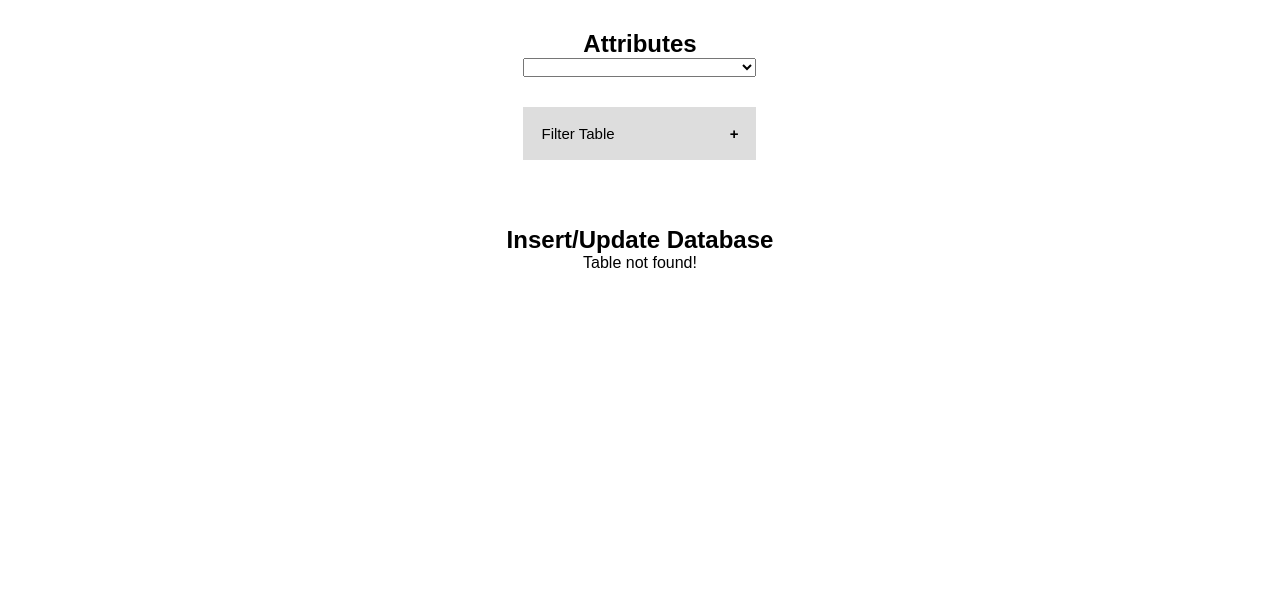
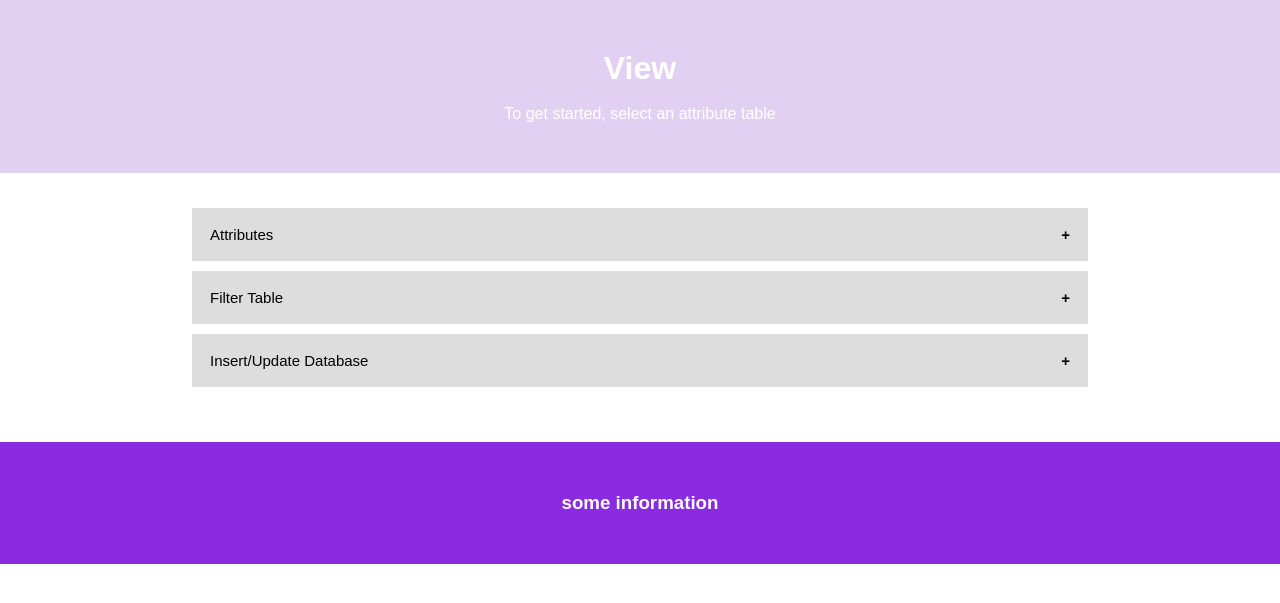
Before and after one commit to jordanwmckee/polymer-selector, a PHP site: page / in a window 1280 px wide. Shown: the part 57-660 px from the top of the page. Run offline with PHP 8.4, Linux system fonts and the light colour scheme.

Commit message:
crappy styling

```diff
--- a/website/code/query_db.php
+++ b/website/code/query_db.php
@@ -114,7 +114,7 @@ function queryTable() {
             }
 
             $sql = "SELECT * FROM `$table` ".$where;
-            echo $sql;
+            //echo $sql;
             $result = $conn->query($sql);
             CloseCon($conn);
             return $result;
--- a/website/static/css/style.css
+++ b/website/static/css/style.css
@@ -46,12 +46,13 @@ a {
 
 #content {
     max-width: 1080px;
+    width: 70%;
     text-align: center;
     overflow: hidden;
 }
 
 #table-select {
-    margin: 30px 0;
+    margin-top: 30px;
 }
 
 .collapsible {
@@ -63,6 +64,11 @@ a {
     text-align: left;
     outline: none;
     font-size: 15px;
+    margin: 5px 0;
+}
+
+#formm {
+    width: 100%;
 }
 
 .active, .collapsible:hover {
@@ -93,14 +99,6 @@ a {
     flex-direction: column;
     justify-content: center;
     align-items: center;
-}
-
-#update div {
-    margin: 15px 20px;
-}
-
-#column-filter {
-    margin: 30px 0;
 }
 
 .filter-row {
@@ -141,3 +139,15 @@ td, th {
 tr:nth-child(even) {
     background-color: #dddddd;
 }
+
+#update {
+    margin-bottom: 50px;
+}
+
+#footer {
+    width: 100%;
+    padding: 50px 0;
+    background-color: blueviolet;
+    color: white;
+    text-align: center;
+}
--- a/website/static/index.php
+++ b/website/static/index.php
@@ -35,19 +35,29 @@ validateDatabase();
     </div>
     <!-- end header section -->
 
+    <!-- page title sectino -->
+    <div id="page-title" style="padding: 50px 0; width: 100%; background-color: #E2d0f3; text-align: center; color: white;">
+        <h1>View</h1>
+        <br>
+        <p>To get started, select an attribute table</p>
+    </div>
+    <!-- end page title section -->
+
     <div id="content">
 
         <!-- table filter section -->
         <div id="config">
-            <form method="post">
+            <form id="formm">
                 <div id="table-select">
-                    <label for="polymer-categories"><h2>Attributes</h2></label>
+                    <button type="button" class="collapsible">Attributes</button>
+                    <div class="content">
                         <select id="tables" name="polymer-categories" id="polymer-categories">
                             <option value="" selected>None</option>
                             <?php
                             addToDropdown();
                             ?>
                         </select>
+                    </div>
                 </div>
                 <div id="column-filter">
                     <!-- fill in values here dynamically based on selection from table select -->
@@ -67,8 +77,8 @@ validateDatabase();
         <div id="view">
             <?php
             if ($result = queryTable()) {
-                echo "<h2>Table View</h2><br>";
-                echo "<div id='output'>";
+                echo "<button type='button' class='collapsible'>Table View</button>";
+                echo "<div id='output' class='content'>";
                 displayTable($result);
                 echo "</div>";
             }
@@ -76,14 +86,13 @@ validateDatabase();
         </div>
         <!-- end query output section -->
 
-        <br><br>
-
         <!-- update section -->
         <div id="update">
             <?php
             if (checkForTable()) {
-                echo '<h2>Insert/Update Database</h2>';
+                echo '<button type="button" class="collapsible">Insert/Update Database</button><div class="content">';
                 updateTable();
+                echo '</div>';
             }
             ?>
         </div>
@@ -91,6 +100,12 @@ validateDatabase();
 
     </div>
 
+    <!-- footer section -->
+    <div id="footer">
+        <h3>some information</h3>
+    </div>
+    <!-- end footer section -->
+
 </body>
 <script type="text/javascript" src="./js/script.js"></script>
 </html>
--- a/website/static/js/script.js
+++ b/website/static/js/script.js
@@ -12,12 +12,16 @@ const currentTable = url.searchParams.get('table');
 selectedTable.value = currentTable;
 
 // add event listener to remove filters when button clicked
-document.getElementById('remove-filter').addEventListener('click', () => {
-    location.href = `http://localhost?table=${currentTable}`;
-});
+if (document.getElementById('remove-filter') != null) {
+  document.getElementById('remove-filter').addEventListener('click', () => {
+      location.href = `http://localhost?table=${currentTable}`;
+  });
+}
 
 // add event listener to run filterTable() when filter button clicked
-document.getElementById('submit-filter').addEventListener('click', () => filterTable());
+if (document.getElementById('submit-filter') != null) {
+  document.getElementById('submit-filter').addEventListener('click', () => filterTable());
+}
 
 //pre: function called by clicking "apply filter" button to parse values in filter section
 //post: filter values detected and parsed and url is redirected to pass in filtered values
```
Lines whose indentation alone changed are shown as unchanged.
